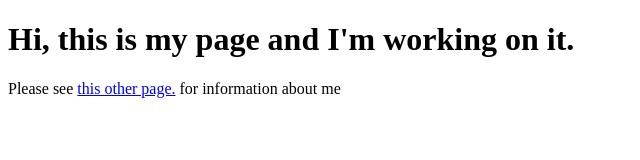
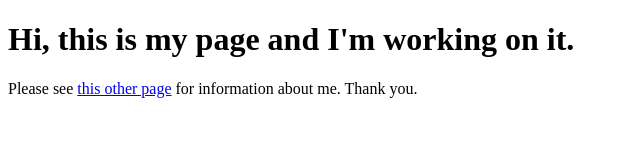
Before and after one commit to PratikPramanik/ppjs, a plain HTML site: page docs/index.html in a window 1280 px wide. Shown: the full height of the page, 0-640 px from the left. Drawn offline with Linux system fonts and the light colour scheme.

Commit message:
Update placeholder

```diff
--- a/docs/index.html
+++ b/docs/index.html
@@ -2,10 +2,10 @@
 <html>
   <head>
     <meta charset="UTF-8">
-    <title>Pratik Pramanik</title>
+    <title>Pratik Pramanik's Placeholder Page</title>
   </head>
   <body>
     <h1>Hi, this is my page and I'm working on it.</h1>
-    <p>Please see <a href="https://linkedin.com/in/pratikpramanik/">this other page.</a> for information about me</p>
+    <p>Please see <a href="https://linkedin.com/in/pratikpramanik/">this other page</a> for information about me. Thank you.</p>
   </body>
 </html>
```
